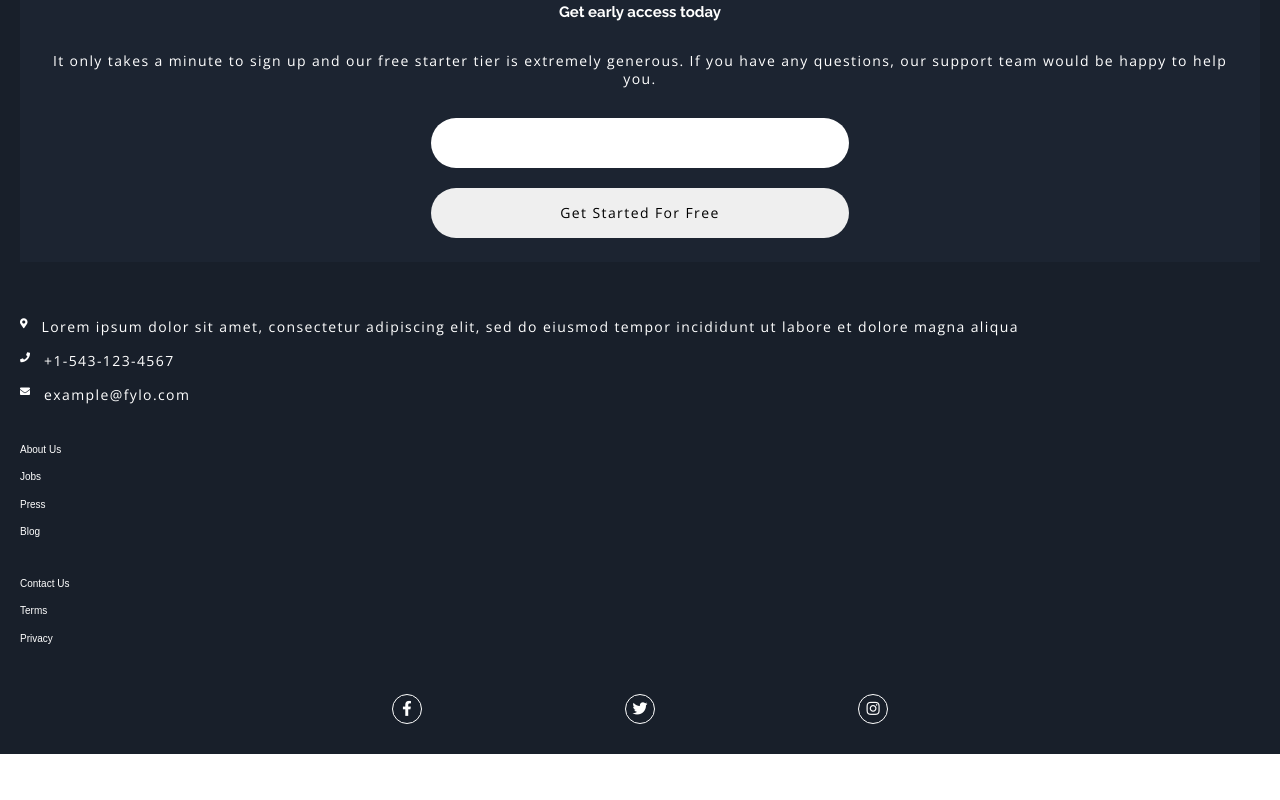
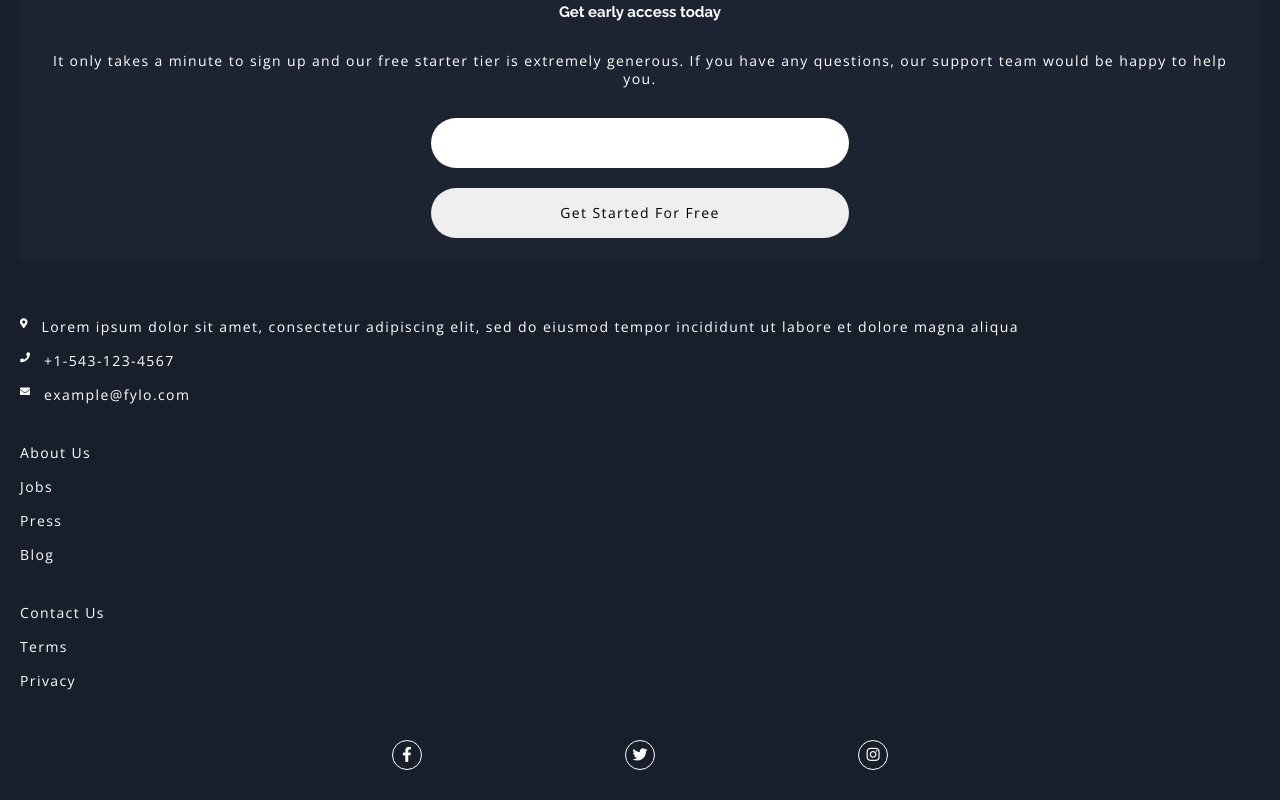
Before and after one commit to karolryska/frontend-mentor_challenge, a website built with Parcel: page src/index.html in a window 1280 px wide. Shown: the part 1872-2672 px from the top of the page. Before the commit the page ends 2626 px from the top, so only its background shows below. Built offline with nearby package versions, Linux system fonts and the light colour scheme; files whose address does not match are found by name.

Commit message:
feat: add classes to links

```diff
--- a/src/index.html
+++ b/src/index.html
@@ -194,15 +194,15 @@
                     </div>
                 </div>
                 <ul class="links">
-                    <li><a href="#">About Us</a></li>
-                    <li><a href="#">Jobs</a></li>
-                    <li><a href="#">Press</a></li>
-                    <li><a href="#">Blog</a></li>
+                    <li class="links__link"><a href="#">About Us</a></li>
+                    <li class="links__link"><a href="#">Jobs</a></li>
+                    <li class="links__link"><a href="#">Press</a></li>
+                    <li class="links__link"><a href="#">Blog</a></li>
                 </ul>
                 <ul class="links">
-                    <li><a href="#">Contact Us</a></li>
-                    <li><a href="#">Terms</a></li>
-                    <li><a href="#">Privacy</a></li>
+                    <li class="links__link"><a href="#">Contact Us</a></li>
+                    <li class="links__link"><a href="#">Terms</a></li>
+                    <li class="links__link"><a href="#">Privacy</a></li>
                 </ul>
                 <ul class="socials">
                     <li class="socials__icon">
```
